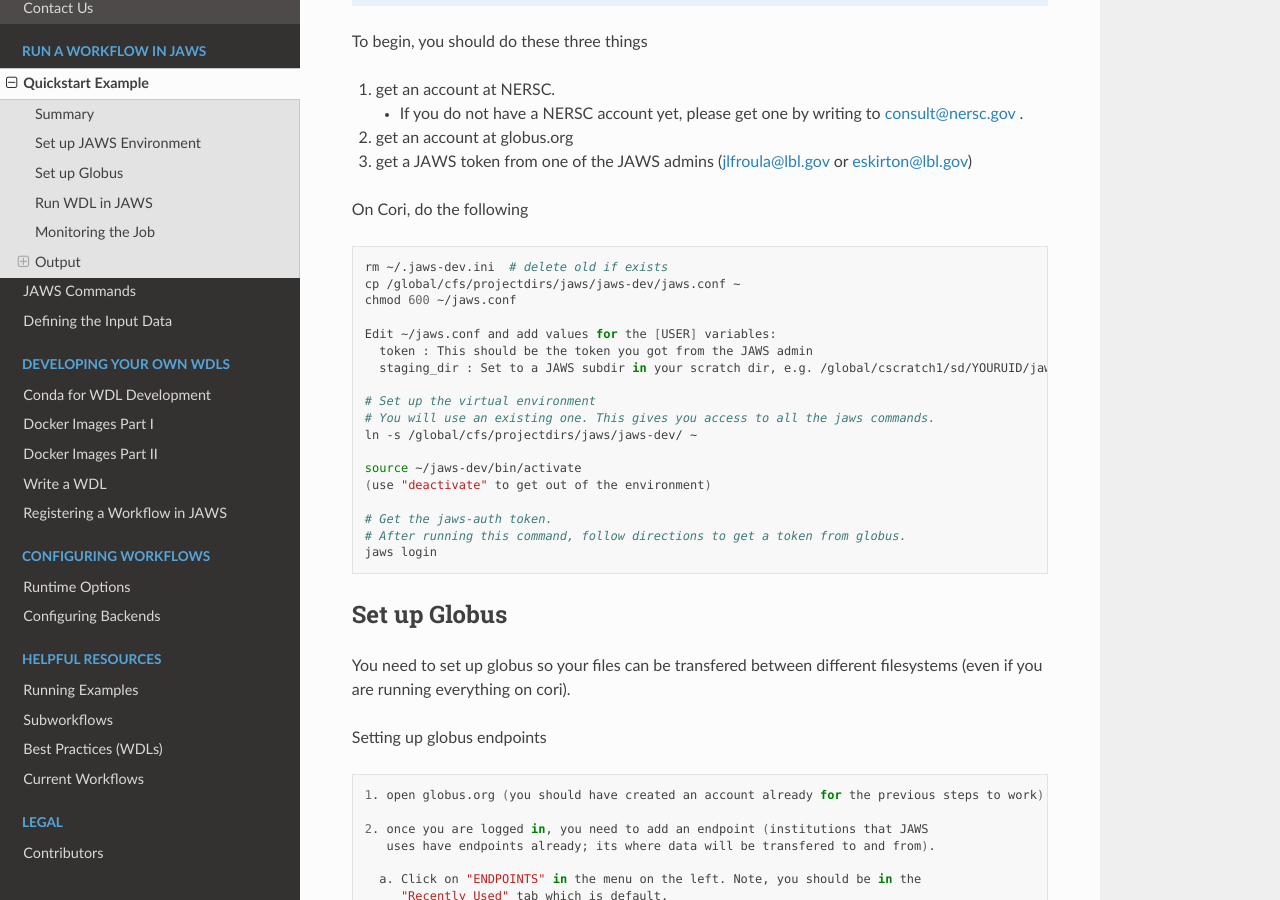
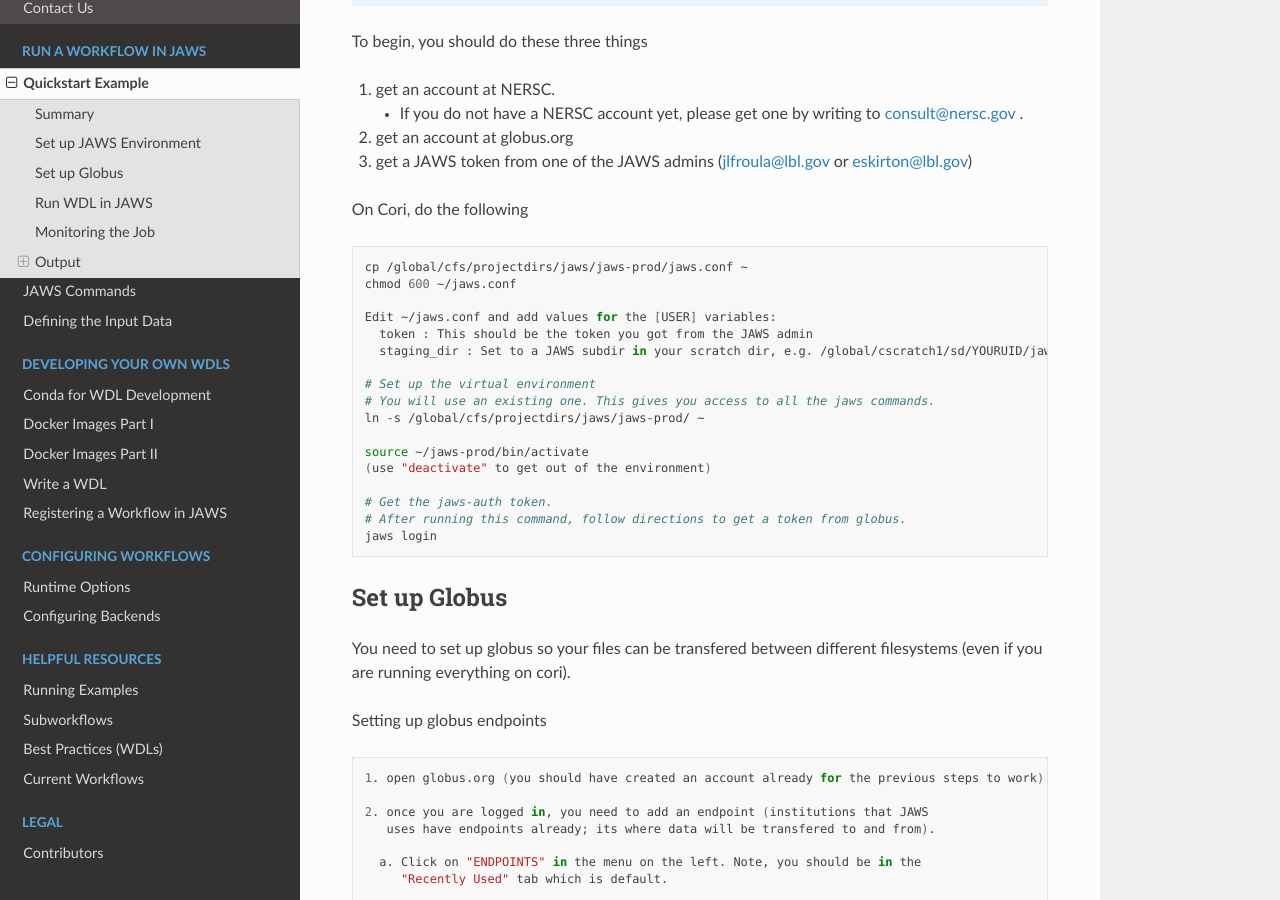
Before and after one commit to JGI-Bioinformatics/jaws, a Sphinx documentation site: the page built from docs/sphinx/source/Tutorials/jaws_quickstart.rst, in a window 1280 px wide and 900 px high, scrolled down 732 px. Built offline with Sphinx 7.4.7 and the Read the Docs theme 2.0.0, drawn with Linux system fonts in a browser that asks for light colours; pages that are not in the unit, such as notebooks, are missing from menus.

Commit message:
merge updated docs into master

```diff
--- a/docs/sphinx/source/Tutorials/jaws_quickstart.rst
+++ b/docs/sphinx/source/Tutorials/jaws_quickstart.rst
@@ -45,8 +45,7 @@
 
 .. code-block:: bash
 
-    rm ~/.jaws-dev.ini  # delete old if exists
-    cp /global/cfs/projectdirs/jaws/jaws-dev/jaws.conf ~
+    cp /global/cfs/projectdirs/jaws/jaws-prod/jaws.conf ~
     chmod 600 ~/jaws.conf
 
     Edit ~/jaws.conf and add values for the [USER] variables:
@@ -55,9 +54,9 @@
 
     # Set up the virtual environment
     # You will use an existing one. This gives you access to all the jaws commands.
-    ln -s /global/cfs/projectdirs/jaws/jaws-dev/ ~
+    ln -s /global/cfs/projectdirs/jaws/jaws-prod/ ~
 
-    source ~/jaws-dev/bin/activate
+    source ~/jaws-prod/bin/activate
     (use "deactivate" to get out of the environment)
 
     # Get the jaws-auth token.
```
Also changed, not shown: .gitlab-ci.yml, 6 other files.
